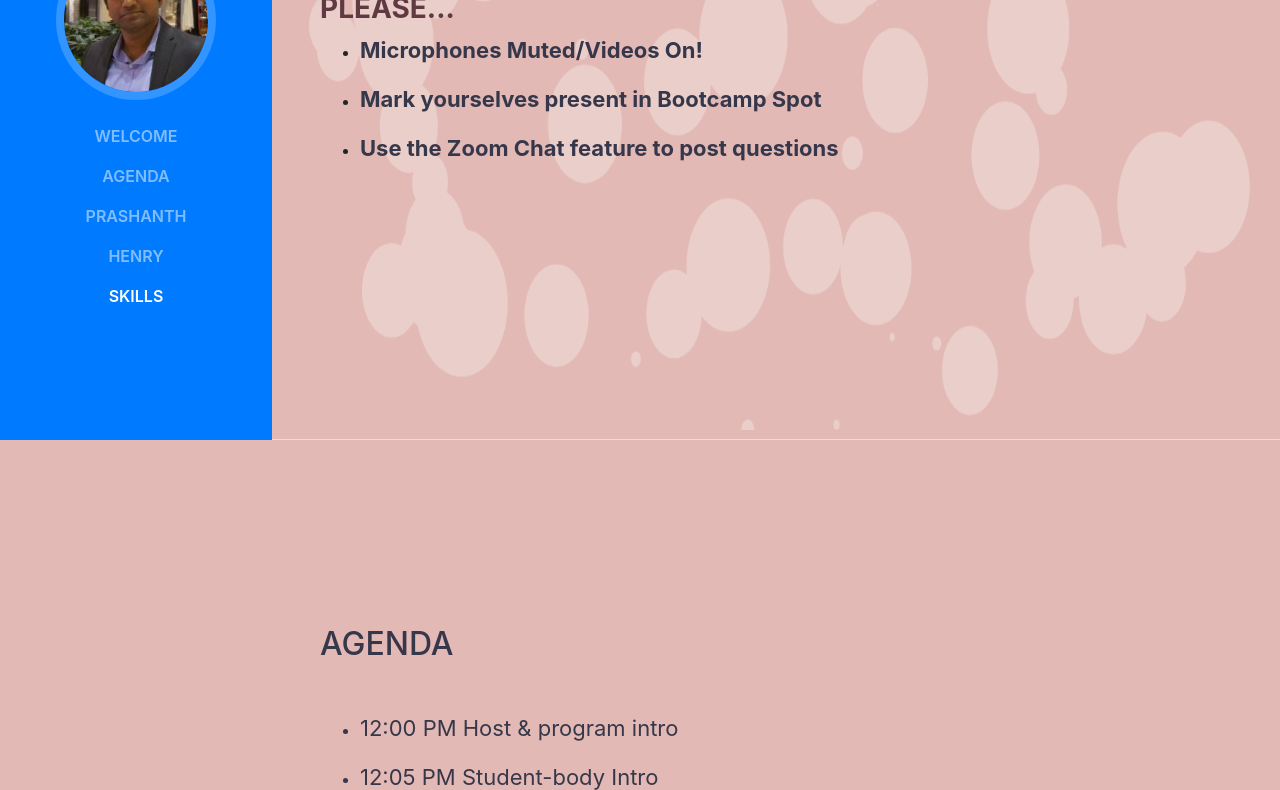
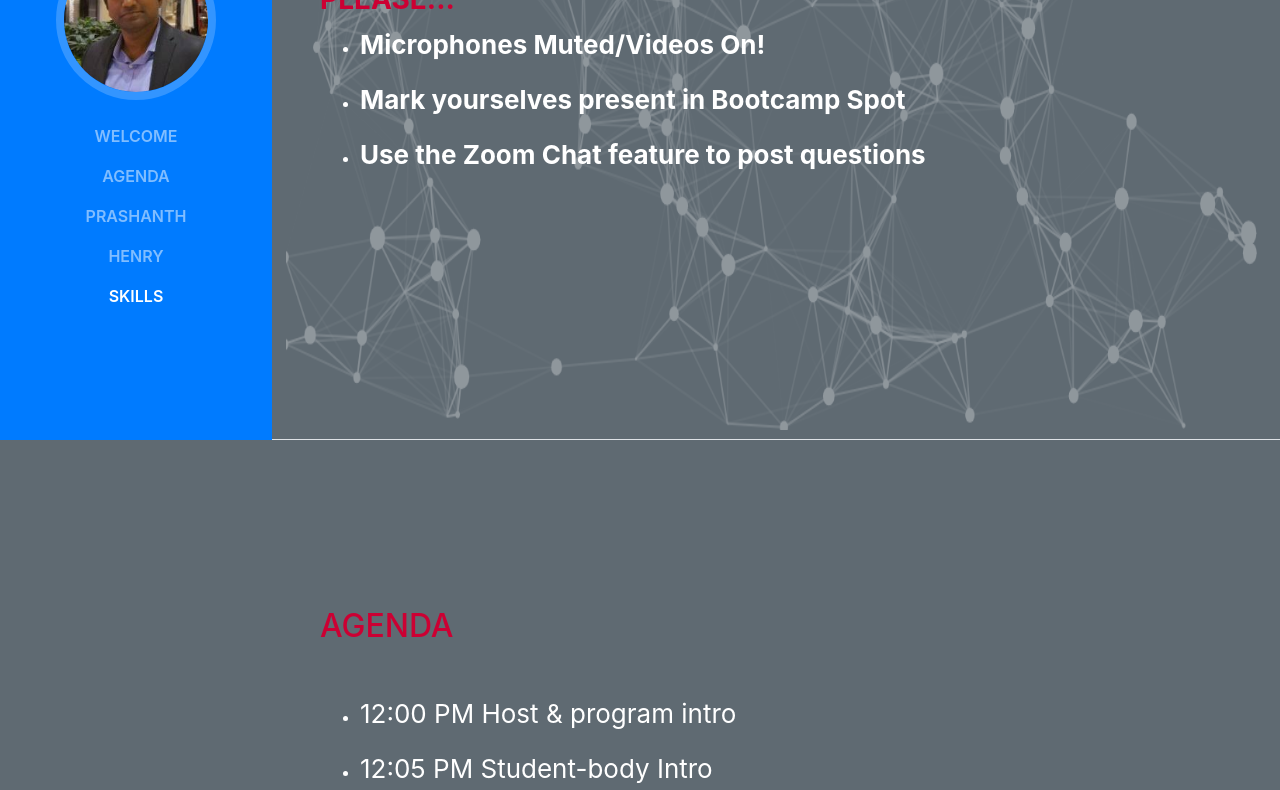
Before and after one commit to funduval/tech-opener, a website with bundled scripts: page index.html in a window 1280 px wide. Shown: the part 360-1150 px from the top of the page. Built offline with nearby package versions, Linux system fonts and the light colour scheme; animation ran at ten frames a second; files whose address does not match are found by name; a web font is replaced by a local one.

Commit message:
add js and css overrides

```diff
--- a/assets/javascript.js
+++ b/assets/javascript.js
@@ -6,7 +6,7 @@ particlesJS('particles-js', {
       value: 1,
       density: {
         enable: true,
-        value_area: 10
+        value_area: 5
       }
     },
     color: {
@@ -39,7 +39,7 @@ particlesJS('particles-js', {
       }
     },
     size: {
-      value: 60,
+      value: 10,
       random: true,
       anim: {
         enable: false,
@@ -52,7 +52,7 @@ particlesJS('particles-js', {
       enable: true,
       distance: 150,
       color: '#ffffff',
-      opacity: 0.01,
+      opacity: 1,
       width: 2
     },
     move: {
--- a/scss/_bootstrap-overrides.scss
+++ b/scss/_bootstrap-overrides.scss
@@ -1,9 +1,22 @@
 .bg-primary {
-	background-color: #36374a !important;
+	background-color: #CC0033 !important;
 }
 
 .text-primary {
-	color: #603942 !important;
+	color: #CC0033 !important;
+}
+li {
+	color: white !important;
+}
+
+p {
+
+color: white !important;
+font-size: 26px !important;
+
+}
+h2{
+	color: white !important;
 }
 
 a {
@@ -16,11 +29,11 @@ a {
 }
 
 body {
-	background-color: #e2b9b4 !important;
+	background-color: #5F6A72 !important;
 }
 
 h3 {
-	color: #603942 !important;
+	color: #CC0033 !important;
 }
 
 .subheading {
@@ -28,24 +41,28 @@ h3 {
 }
 
 .mb-3 {
-	color: white !important;
+	color: black !important;
+
+
+}
+h4 {
+	color: black !important;
+
+
 }
 
 .mb-0 {
 	color: white !important;
 }
 .mb-5 {
-	color: #36374a !important;
+	color:#CC0033 !important;
 }
 
 .mb-4 {
 	color: #36374a !important;
 }
 
-p {
-	color: #36374a !important;
-	font-size: 22px !important;
-}
+
 
 h1 {
 	color: #36374a !important;
```
Also changed, not shown: assets/images/rutgers-logo.png (added), assets/images/rutgers-seal.png (added), css/resume.css, css/resume.min.css.
